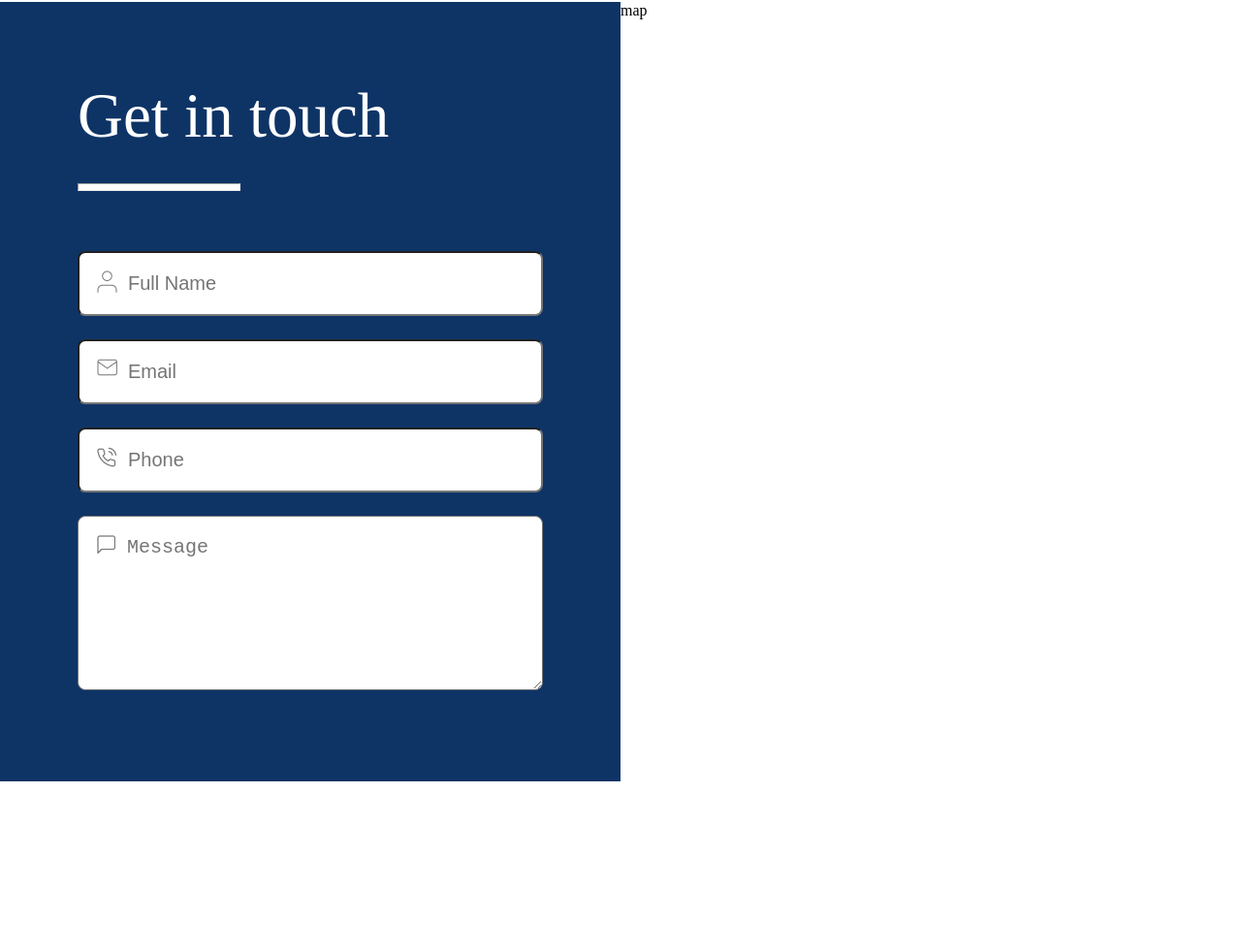
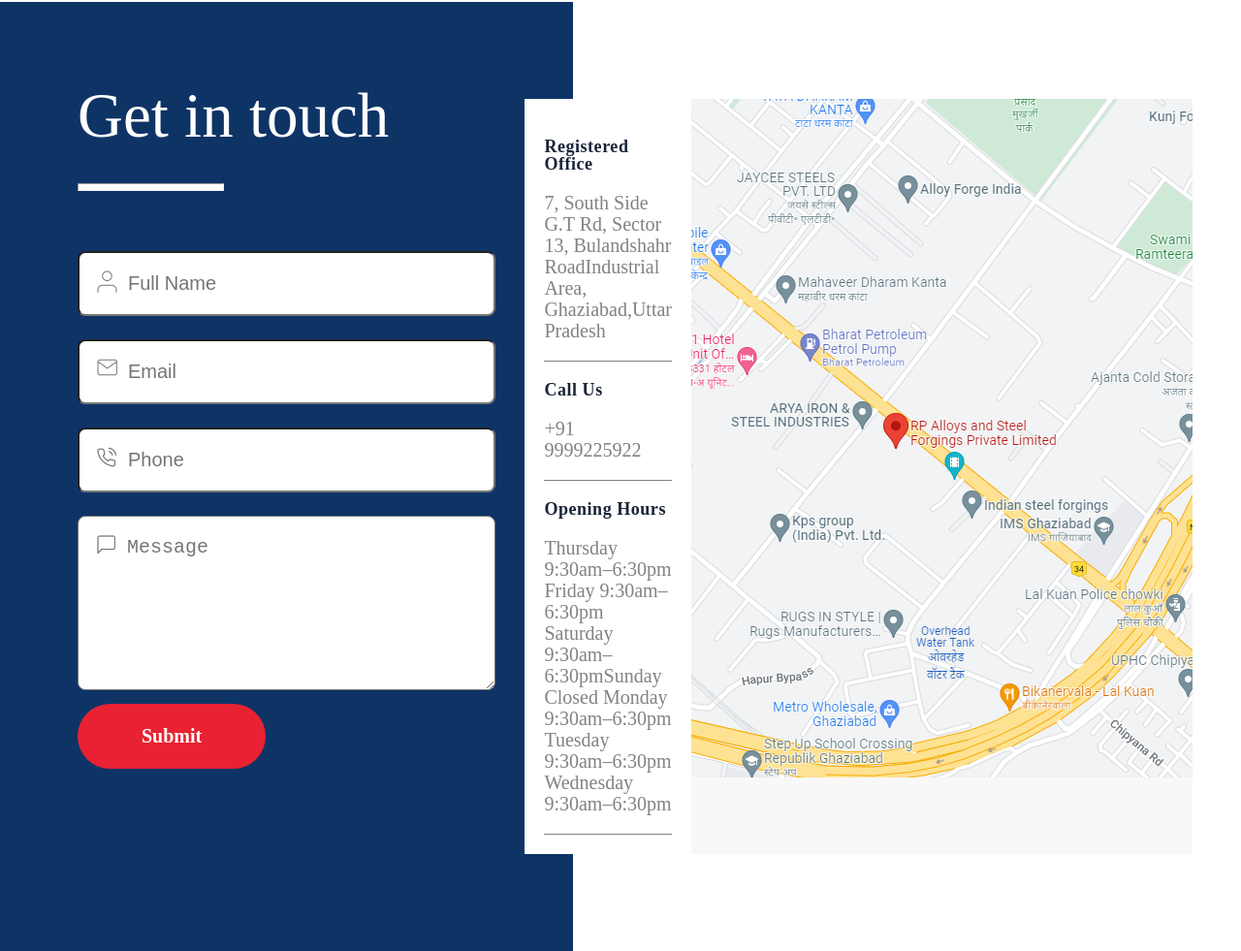
Before and after one commit to developer-munir/alloys, a plain HTML site: page index.html in a window 1280 px wide. Shown: the part 4941-5922 px from the top of the page at 97% size. Before the commit the page ends 5747 px from the top, so only its background shows below. Drawn offline with Linux system fonts and the light colour scheme.

Commit message:
get in touch

```diff
--- a/index.html
+++ b/index.html
@@ -266,11 +266,25 @@
                 <input class="input-field" type="text" placeholder="Phone">
                 <img src="./assets/icon-1.png" class="icon" alt="">
                 <textarea class="input-field" name="" id="" cols="20" rows="6" placeholder="Message"></textarea>
-
             </div>
+            <button type="submit" class="submit-btn">Submit</button>
         </from>
         </div>
-        <div class="map">map</div>
+        <div class="map">
+            <div class="company-info-container">
+            <div class="company-info">
+                <h1>Registered Office</h1>
+                <p>7, South Side G.T Rd, Sector 13, Bulandshahr RoadIndustrial Area, Ghaziabad,Uttar Pradesh</p>
+                <h1>Call Us</h1>
+                <p>+91 9999225922</p>
+                <h1>Opening Hours</h1>
+                <p>Thursday	9:30am–6:30pm Friday	9:30am–6:30pm Saturday 9:30am–6:30pmSunday	Closed Monday	9:30am–6:30pm Tuesday	9:30am–6:30pm Wednesday	9:30am–6:30pm</p>
+            </div>
+            <div class="map-img">
+                <img src="./assets/map.png" alt="">
+            </div>
+            </div>
+        </div>
       </section>
     </main>
     <!-- footer -->
--- a/style.css
+++ b/style.css
@@ -352,3 +352,47 @@
   border-radius: 8px;
   font-size: 20px;
 }
+.submit-btn {
+  background-color: #e82232;
+  padding: 22px 66px;
+  border-radius: 44px;
+  border: none;
+  font-family: "ITC Avant Garde Gothic Std";
+  font-weight: 600;
+  color: #ffffff;
+  font-size: 20px;
+}
+.map {
+  padding: 100px 0;
+}
+.company-info-container {
+  position: relative;
+  right: 50px;
+  display: grid;
+  grid-template-columns: repeat(2, 1fr);
+  background: #f8f8f8;
+}
+.company-info {
+  background-color: #ffffff;
+  padding: 20px;
+}
+.company-info h1 {
+  font-family: "AvertaStd-Regular";
+  font-size: 18px;
+  line-height: 18px;
+  letter-spacing: 0.03em;
+  color: #192437;
+  margin-top: 20px;
+}
+.company-info p {
+  font-family: "AvertaStd-Light";
+  font-size: 20px;
+  line-height: 22px;
+  color: #828282;
+  margin-top: 20px;
+  padding-bottom: 20px;
+  border-bottom: 1px solid #828282;
+}
+.map-img {
+  max-width: 100%;
+}
```
